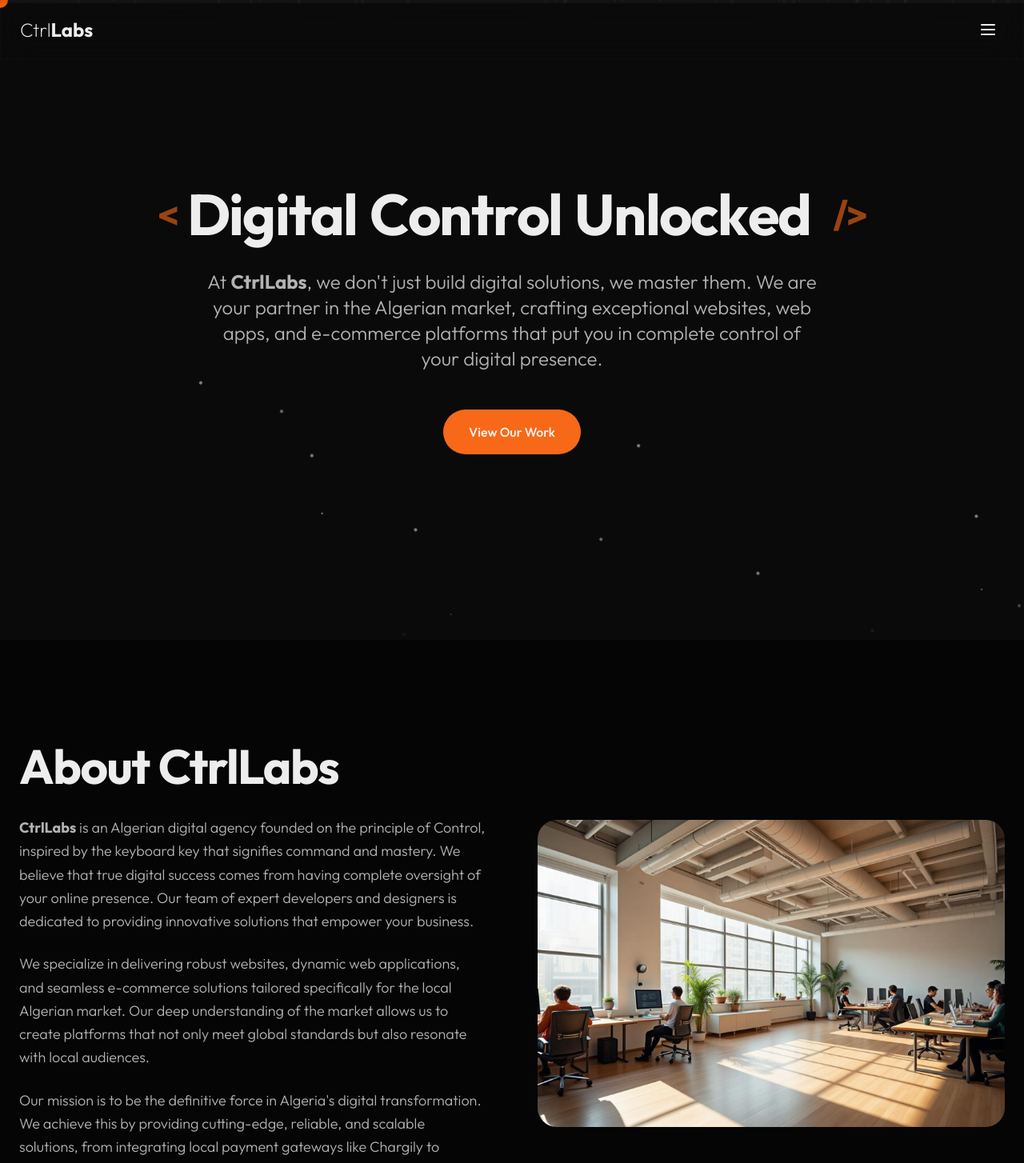
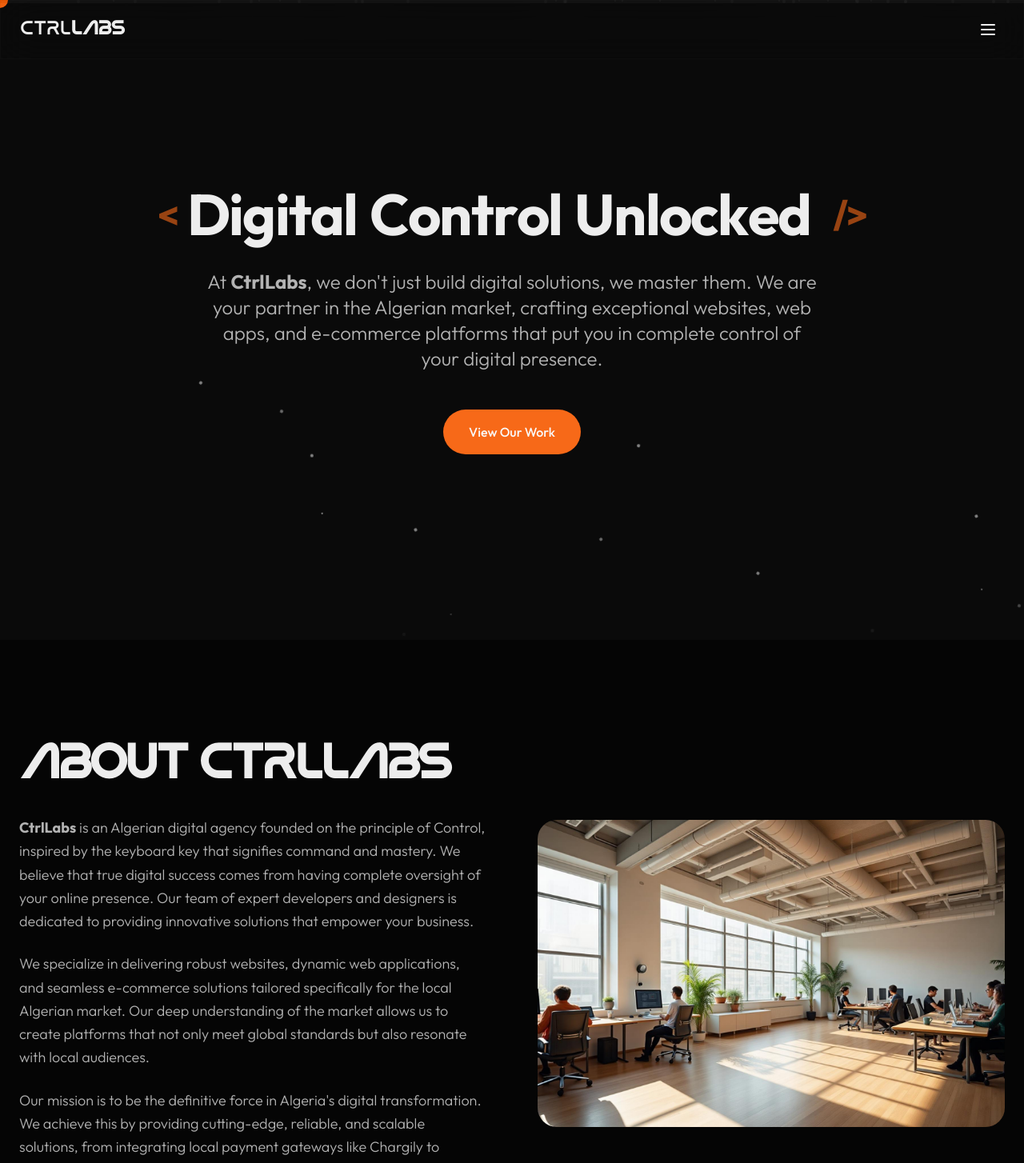
Before and after one commit to messaoudinedjemeddine/ctrllabs-website, a React (Vite) app: page / in a window 1280 px wide. Shown: the top 1454 px of the page at 80% size. Built offline with nearby package versions, Linux system fonts and the light colour scheme.

Commit message:
Implement Moon Walk font for CtrlLabs branding across the website

```diff
--- /dev/null
+++ b/src/assets/fonts/custom-fonts.css
@@ -0,0 +1,9 @@
+/* Custom Fonts for CtrlLabs */
+
+@font-face {
+  font-family: 'MoonWalk';
+  src: url('./Moon Walk.otf') format('opentype');
+  font-weight: normal;
+  font-style: normal;
+  font-display: swap; /* Improves loading performance */
+}
--- a/src/components/Navigation.tsx
+++ b/src/components/Navigation.tsx
@@ -40,7 +40,7 @@ export const Navigation = () => {
       {/* Navigation Header */}
       <nav className="fixed top-0 left-0 right-0 z-40 glass border-b border-border/20">
         <div className="max-w-7xl mx-auto px-6 py-4 flex justify-between items-center">
-          <div className="text-2xl font-bold font-outfit">
+          <div className="text-2xl font-bold font-moonwalk">
             <span className="font-extralight">Ctrl</span>
             <span className="font-bold">Labs</span>
           </div>
--- a/src/components/Preloader.tsx
+++ b/src/components/Preloader.tsx
@@ -49,11 +49,11 @@ export const Preloader = ({ onComplete }: PreloaderProps) => {
 
         {/* CTRL / Control */}
         <div className={`relative transition-all duration-800 ${showCtrl ? 'opacity-100 translate-y-0' : 'opacity-0 translate-y-4'}`}>
-          <h1 className="text-5xl md:text-6xl font-outfit text-foreground relative">
-            <span className={`transition-all duration-500 font-bold ${showControl ? 'opacity-0' : 'opacity-100'}`}>
+          <h1 className="text-5xl md:text-6xl text-foreground relative">
+            <span className={`transition-all duration-500 font-moonwalk font-bold ${showControl ? 'opacity-0' : 'opacity-100'}`}>
               CTRL
             </span>
-            <span className={`absolute left-0 top-0 transition-all duration-500 font-extralight ${showControl ? 'opacity-100' : 'opacity-0'}`}>
+            <span className={`absolute left-0 top-0 transition-all duration-500 font-outfit font-extralight ${showControl ? 'opacity-100' : 'opacity-0'}`}>
               Control
             </span>
           </h1>
--- a/src/components/sections/Footer.tsx
+++ b/src/components/sections/Footer.tsx
@@ -28,7 +28,7 @@ export const Footer = () => {
         <div className="grid md:grid-cols-3 gap-12 mb-12">
           {/* Logo & Description */}
           <div className="space-y-6">
-            <div className="text-3xl font-bold font-outfit">
+            <div className="text-3xl font-bold font-moonwalk">
               <span className="font-extralight">Ctrl</span>
               <span className="font-bold">Labs</span>
             </div>
@@ -81,7 +81,7 @@ export const Footer = () => {
         {/* Copyright */}
         <div className="pt-8 border-t border-primary-foreground/10 text-center">
           <p className="text-primary-foreground/70 font-outfit font-light">
-            © 2024 <span className="font-bold">CtrlLabs</span>. All rights reserved.
+            © 2024 <span className="font-bold font-moonwalk">CtrlLabs</span>. All rights reserved.
           </p>
         </div>
       </div>
--- a/src/index.css
+++ b/src/index.css
@@ -1,3 +1,5 @@
+@import url('./assets/fonts/custom-fonts.css');
+
 @tailwind base;
 @tailwind components;
 @tailwind utilities;
@@ -129,7 +131,7 @@ All colors MUST be HSL. Custom tokens for premium portfolio design.
 @layer components {
   /* Hero typography */
   .hero-title {
-    @apply text-3xl md:text-5xl lg:text-6xl xl:text-7xl font-outfit leading-none tracking-tight;
+    @apply text-3xl md:text-5xl lg:text-6xl xl:text-7xl font-moonwalk leading-none tracking-tight;
   }
 
   .hero-title-bold {
@@ -185,7 +187,7 @@ All colors MUST be HSL. Custom tokens for premium portfolio design.
 
   /* Section titles */
   .section-title {
-    @apply text-4xl md:text-5xl lg:text-6xl font-outfit leading-tight tracking-tight;
+    @apply text-4xl md:text-5xl lg:text-6xl font-moonwalk leading-tight tracking-tight;
   }
 
   .section-title-bold {
--- a/tailwind.config.ts
+++ b/tailwind.config.ts
@@ -20,7 +20,7 @@ export default {
 		extend: {
 			fontFamily: {
 				outfit: ['Outfit', 'sans-serif'],
-				moonwalk: ['Moonwalk', 'sans-serif'],
+				moonwalk: ['MoonWalk', 'sans-serif'],
 			},
 			colors: {
 				border: 'hsl(var(--border))',
```
Also changed, not shown: src/assets/fonts/Moon Walk.otf (added).
